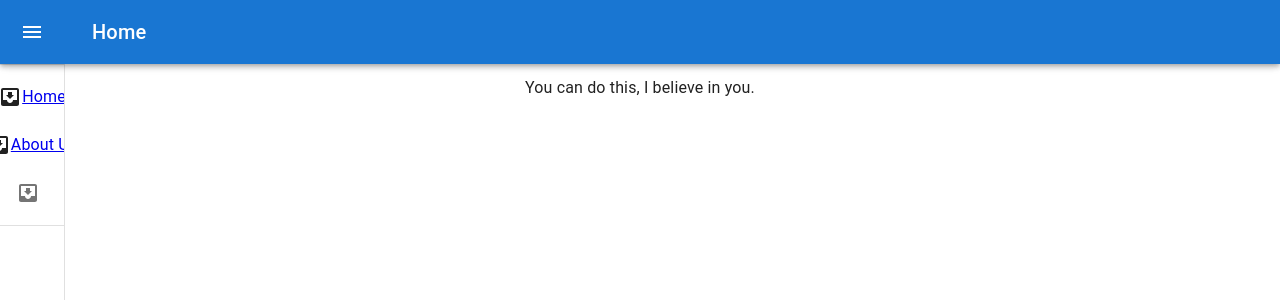
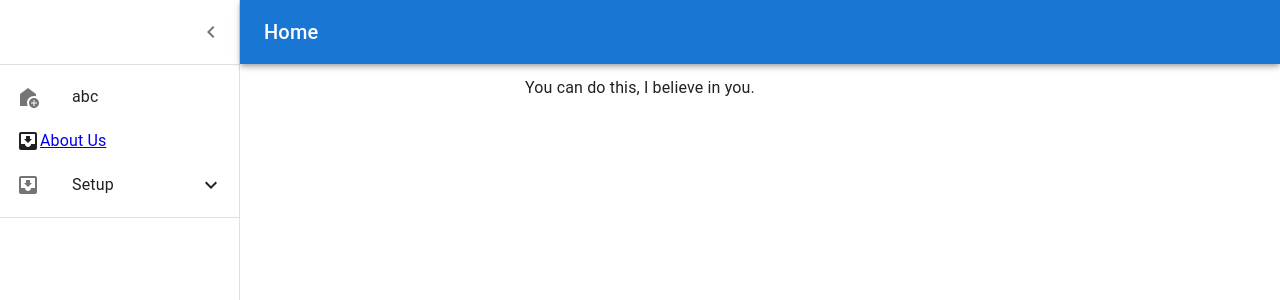
Before and after one commit to itaminul/blog, a React (Create React App) app: page / in a window 1280 px wide. Shown: the top 300 px of the page. Built offline with nearby package versions, Linux system fonts and the light colour scheme.

Commit message:
sidebar modification

```diff
--- a/src/components/layouts/SideBar.js
+++ b/src/components/layouts/SideBar.js
@@ -25,6 +25,7 @@ import Collapse from '@mui/material/Collapse';
 import ExpandLess from '@mui/icons-material/ExpandLess';
 import ExpandMore from '@mui/icons-material/ExpandMore';
 import StarBorder from '@mui/icons-material/StarBorder';
+ import AddHomeIcon from '@mui/icons-material/AddHome';
 
 const drawerWidth = 240;
 
@@ -135,43 +136,18 @@ const SideBar = () => {
           <Divider />
           <List>
               <ListItem disablePadding sx={{ display: 'block' }}>
-                <ListItemButton
-                  sx={{
-                    minHeight: 48,
-                    justifyContent: open ? 'initial' : 'center',
-                    px: 2.5,
-                  }}
-                >
-                     <InboxIcon />
-                  <ListItemIcon
-                    sx={{
-                      minWidth: 0,
-                      mr: open ? 3 : 'auto',
-                      justifyContent: 'center',
-                    }}
-                  >
-                 <Link to="/">Home</Link>
-
-                  </ListItemIcon>
+                <ListItemButton>
+                <ListItemIcon>
+                        <AddHomeIcon />
+                    </ListItemIcon>
+                    <ListItemText primary="abc" />
                   <ListItemText sx={{ opacity: open ? 1 : 0 }} />
                 </ListItemButton>
               </ListItem>
               <ListItem disablePadding sx={{ display: 'block' }}>
-                <ListItemButton
-                  sx={{
-                    minHeight: 48,
-                    justifyContent: open ? 'initial' : 'center',
-                    px: 2.5,
-                  }}
-                >
+                <ListItemButton>
                      <InboxIcon />
-                  <ListItemIcon
-                    sx={{
-                      minWidth: 0,
-                      mr: open ? 3 : 'auto',
-                      justifyContent: 'center',
-                    }}
-                  >
+                  <ListItemIcon>
                  <Link to="/aboutus">About Us</Link>
 
                   </ListItemIcon>
--- a/src/features/sidebar/sidebarSlice.js
+++ b/src/features/sidebar/sidebarSlice.js
@@ -1,7 +1,7 @@
 import { createSlice } from '@reduxjs/toolkit'
 
 const initialState ={
-    open: false
+    open: true
 }
 export const siderbarSlice = createSlice({
     name: 'sidebarSlice',
```
